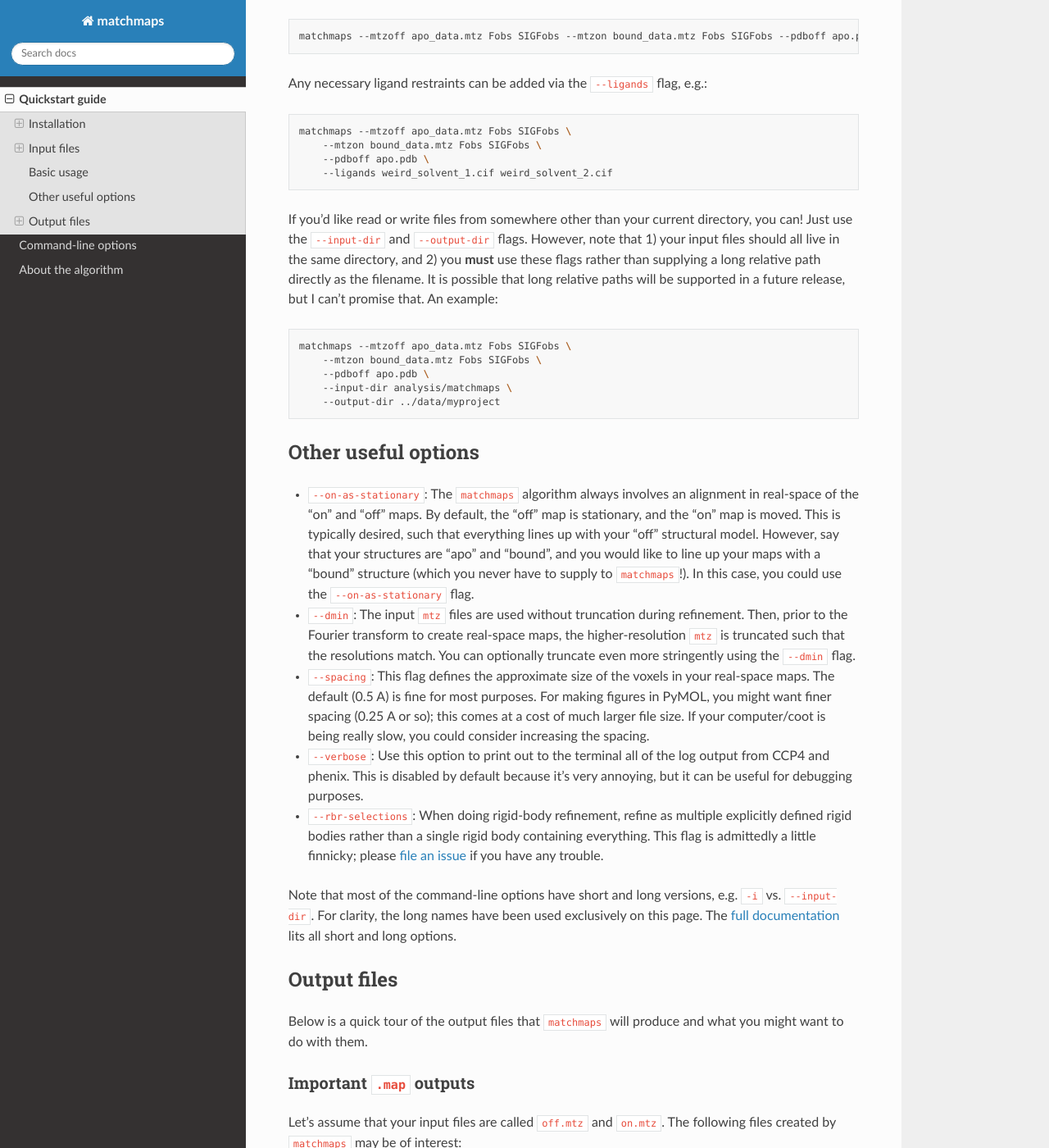
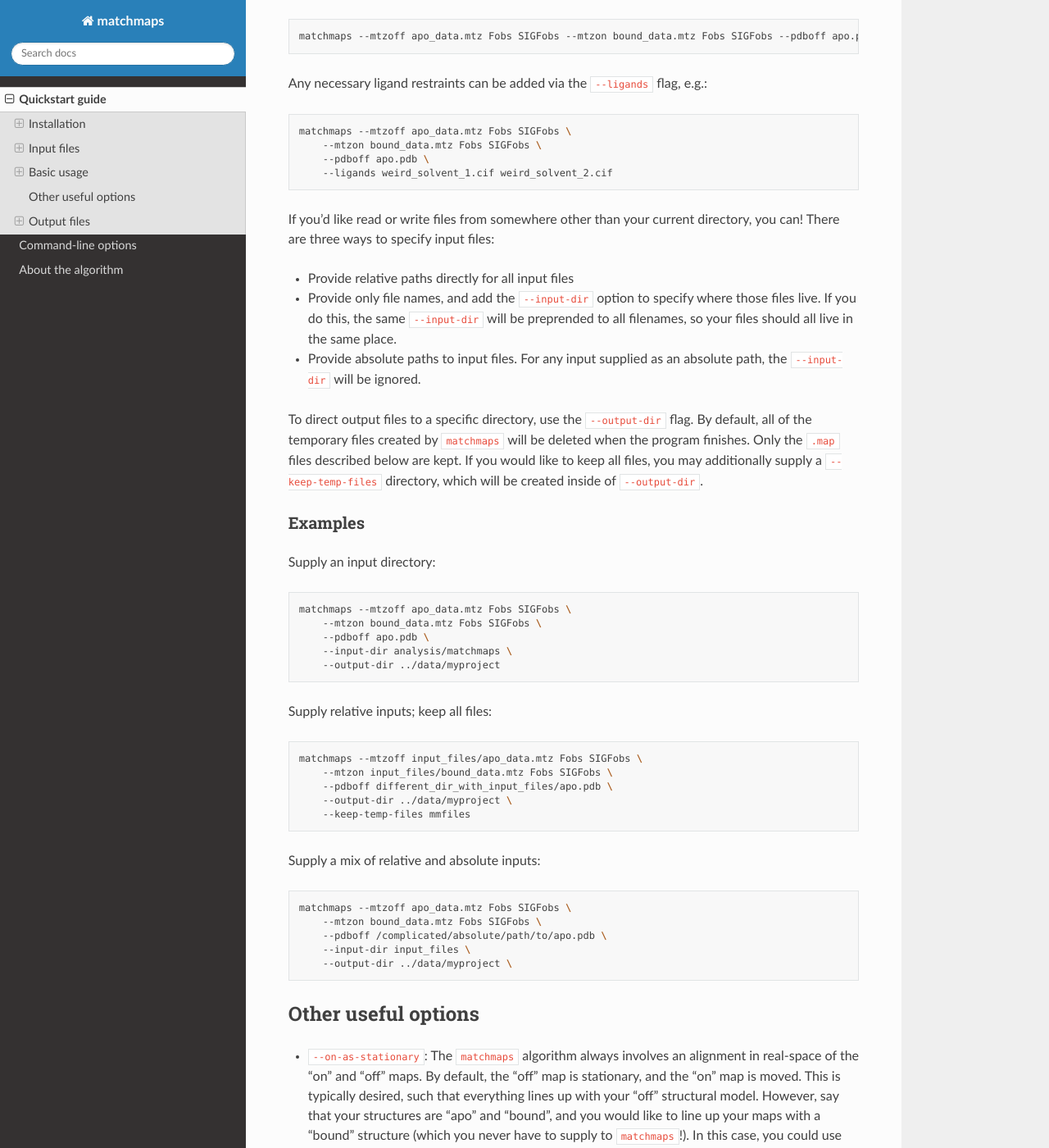
Before and after one commit to rs-station/matchmaps, a Sphinx documentation site: the page built from docs/quickstart.md, in a window 1280 px wide and 1400 px high, scrolled down 1896 px. Shown: the whole window at 82% size. Built offline with Sphinx 7.4.7 and the Read the Docs theme 2.0.0, drawn with Linux system fonts in a browser that asks for light colours.

Commit message:
describe new filepath behavior in quickstart guide

````diff
--- a/docs/quickstart.md
+++ b/docs/quickstart.md
@@ -66,14 +66,40 @@
     --ligands weird_solvent_1.cif weird_solvent_2.cif
 ```
 
-If you'd like read or write files from somewhere other than your current directory, you can! Just use the `--input-dir` and `--output-dir` flags. However, note that 1) your input files should all live in the same directory, and 2) you **must** use these flags rather than supplying a long relative path directly as the filename. It is possible that long relative paths will be supported in a future release, but I can't promise that. An example:
+If you'd like read or write files from somewhere other than your current directory, you can! There are three ways to specify input files:
+ - Provide relative paths directly for all input files
+ - Provide only file names, and add the `--input-dir` option to specify where those files live. If you do this, the same `--input-dir` will be preprended to all filenames, so your files should all live in the same place.
+ - Provide absolute paths to input files. For any input supplied as an absolute path, the `--input-dir` will be ignored.
 
+To direct output files to a specific directory, use the `--output-dir` flag. By default, all of the temporary files created by `matchmaps` will be deleted when the program finishes. Only the `.map` files described below are kept. If you would like to keep all files, you may additionally supply a `--keep-temp-files` directory, which will be created inside of `--output-dir`.
+
+### Examples
+
+Supply an input directory:
 ```bash
 matchmaps --mtzoff apo_data.mtz Fobs SIGFobs \
     --mtzon bound_data.mtz Fobs SIGFobs \
     --pdboff apo.pdb \
     --input-dir analysis/matchmaps \
     --output-dir ../data/myproject
+```
+
+Supply relative inputs; keep all files:
+```bash
+matchmaps --mtzoff input_files/apo_data.mtz Fobs SIGFobs \
+    --mtzon input_files/bound_data.mtz Fobs SIGFobs \
+    --pdboff different_dir_with_input_files/apo.pdb \
+    --output-dir ../data/myproject \
+    --keep-temp-files mmfiles
+```
+
+Supply a mix of relative and absolute inputs:
+```bash
+matchmaps --mtzoff apo_data.mtz Fobs SIGFobs \
+    --mtzon bound_data.mtz Fobs SIGFobs \
+    --pdboff /complicated/absolute/path/to/apo.pdb \
+    --input-dir input_files \
+    --output-dir ../data/myproject \
 ```
 
 ## Other useful options
````
